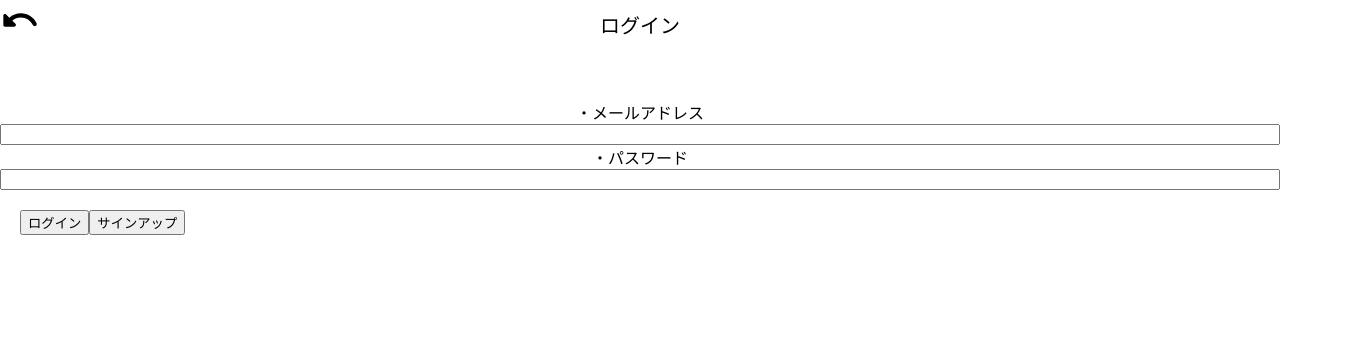
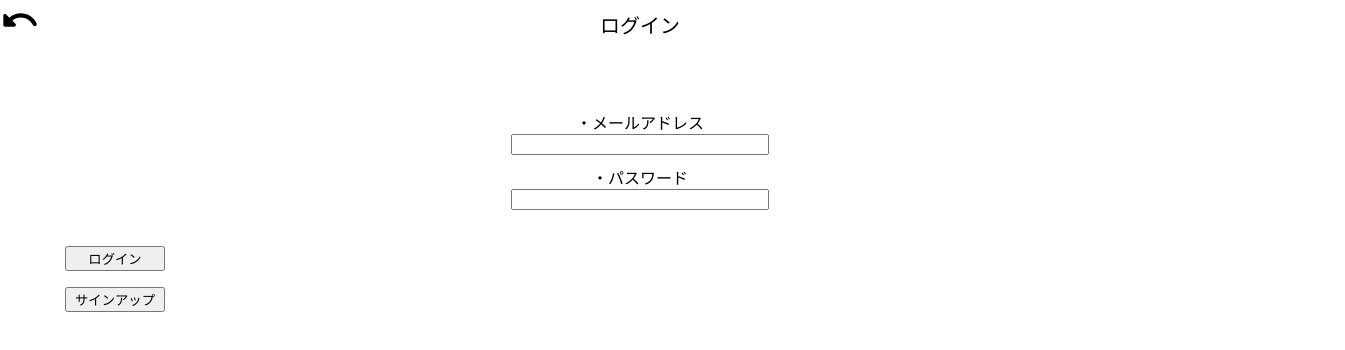
Before and after one commit to KentY6/Recipe-in-the-refrigerator, a React (Create React App) app: page /loginForm in a window 1280 px wide. Shown: the top 350 px of the page, 1345 px wide, since content can reach past the window. Built offline with nearby package versions, Linux system fonts and the light colour scheme; no server answers.

Commit message:
loginForm/cssSetting

```diff
--- a/src/app/App.css
+++ b/src/app/App.css
@@ -485,6 +485,60 @@
   text-align: center;
 }
 
+.authenticationButtons {
+  display: flex;
+  flex-flow: column;
+  width: 100%;
+  margin-top: 20px;
+  margin-left: 65px;
+}
+
+.loggedInStateButtons {
+  display: flex;
+  width: 100%;
+  justify-content: center;
+  align-items: center;
+}
+
 .authenticationButton {
+  margin-top: 16px;
+  width: 100px;
+}
+
+.loggedInStateButton {
+  margin-top: 50px;
+  margin-left: 10px;
+  margin-right: 10px;
+}
+
+.authenticationForm {
+  display: flex;
+  flex-flow: column;
+  justify-content: center;
+  align-items: center;
+  margin-top: 10px;
+  width: 100%;
+}
+
+.label {
+  width: 100%;
+}
+
+.form {
+  width: 250px;
+}
+
+.loggedText {
+  position: relative;
+  width: 100%;
+  display: flex;
+  align-items: center;
+  justify-content: center;
+  margin-top: 100px;
+}
+
+.errorMessage {
+  text-align: center;
   margin: 20px;
+  color: red;
 }
--- a/src/screens/LoginForm.js
+++ b/src/screens/LoginForm.js
@@ -15,6 +15,7 @@ export const LoginForm = ({
   inputUsersData,
 }) => {
   const [usersData, setUsersData] = useState([]);
+  const [errorMessage, setErrorMessage] = useState("");
 
   // 認証機能用Ref
   const mailAddressRef = useRef();
@@ -44,9 +45,14 @@ export const LoginForm = ({
     try {
       await auth.createUserWithEmailAndPassword(mailAddress, passWord);
       setLogInState(true);
+      setErrorMessage("");
     } catch (err) {
       setLogInState(false);
       console.error(err);
+      setErrorMessage(
+        `メールアドレスかパスワードが間違っています
+        パスワードは半角英数字で6文字以上必要です`
+      );
     }
   };
   // ログイン機能
@@ -57,10 +63,13 @@ export const LoginForm = ({
 
     try {
       await auth.signInWithEmailAndPassword(mailAddress, passWord);
-      await setLogInState(true);
+      setLogInState(true);
+      setErrorMessage("");
     } catch (err) {
       setLogInState(false);
       console.error(err);
+      setErrorMessage(`メールアドレスかパスワードが間違っています
+      パスワードは半角英数字で6文字以上必要です`);
     }
   };
   // サインアウト機能
@@ -73,9 +82,9 @@ export const LoginForm = ({
     }
   };
   // ログアウト機能
-  const logOut = async () => {
+  const logOut = () => {
     try {
-      await auth.signOut();
+      auth.signOut();
       setLogInState(false);
       saveFoodInTheRefrigerator();
       saveRecipesData();
@@ -124,21 +133,51 @@ export const LoginForm = ({
         />
       </div>
       <form>
-        <div className="loginForm">
-          <label>・メールアドレス</label>
-          <input type="email" ref={mailAddressRef} />
-          <label>・パスワード</label>
-          <input type="password" ref={passWordRef} />
+        <div className={logInState === false ? "loginForm" : "nonActive"}>
+          <div className="authenticationForm">
+            <label className="label">・メールアドレス</label>
+            <input className="form" type="email" ref={mailAddressRef} />
+          </div>
+          <div className="authenticationForm">
+            <label className="label">・パスワード</label>
+            <input className="form" type="password" ref={passWordRef} />
+          </div>
         </div>
-        <div className="authenticationButton">
-          <button onClick={logInState === false ? (e) => logIn(e) : logOut}>
+        <div className={logInState === false ? "nonActive" : "loggedText"}>
+          ログイン状態です
+        </div>
+        <div
+          className={
+            logInState === false
+              ? "authenticationButtons"
+              : "loggedInStateButtons"
+          }
+        >
+          <button
+            className={
+              logInState === false
+                ? "authenticationButton"
+                : "loggedInStateButton"
+            }
+            onClick={logInState === false ? (e) => logIn(e) : logOut}
+          >
             {logInState === false ? "ログイン" : "ログアウト"}
           </button>
-          <button onClick={logInState === false ? (e) => signIn(e) : signOut}>
+          <button
+            className={
+              logInState === false
+                ? "authenticationButton"
+                : "loggedInStateButton"
+            }
+            onClick={logInState === false ? (e) => signIn(e) : signOut}
+          >
             {logInState === false ? "サインアップ" : "サインアウト"}
           </button>
         </div>
       </form>
+      <div className={errorMessage === "" ? "nonActive" : "errorMessage"}>
+        {errorMessage}
+      </div>
     </div>
   );
 };
--- a/src/screens/Main.js
+++ b/src/screens/Main.js
@@ -81,8 +81,10 @@ export const Main = () => {
 
   // データベースに保存されたデータを冷蔵庫の中身とレシピデータに入れる
   const inputUsersData = (data) => {
-    setFoodInTheRefrigerator(data.refrigerator);
-    setRecipesData(data.recipesData);
+    if (foodInTheRefrigerator.length === 0) {
+      setFoodInTheRefrigerator(data.refrigerator);
+      setRecipesData(data.recipesData);
+    }
   };
 
   return (
```
